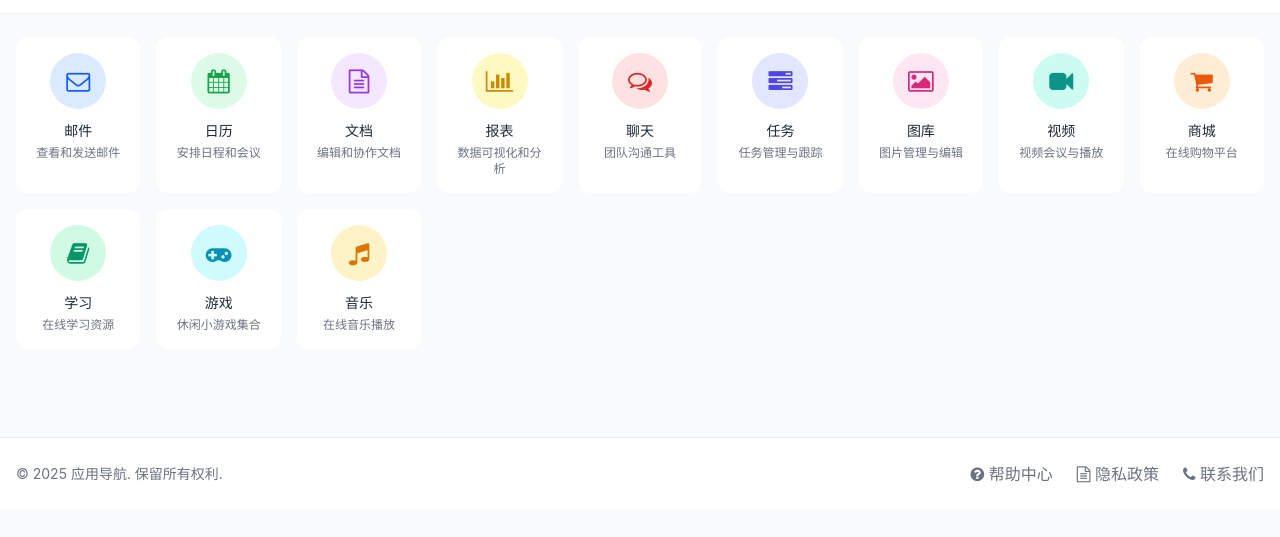
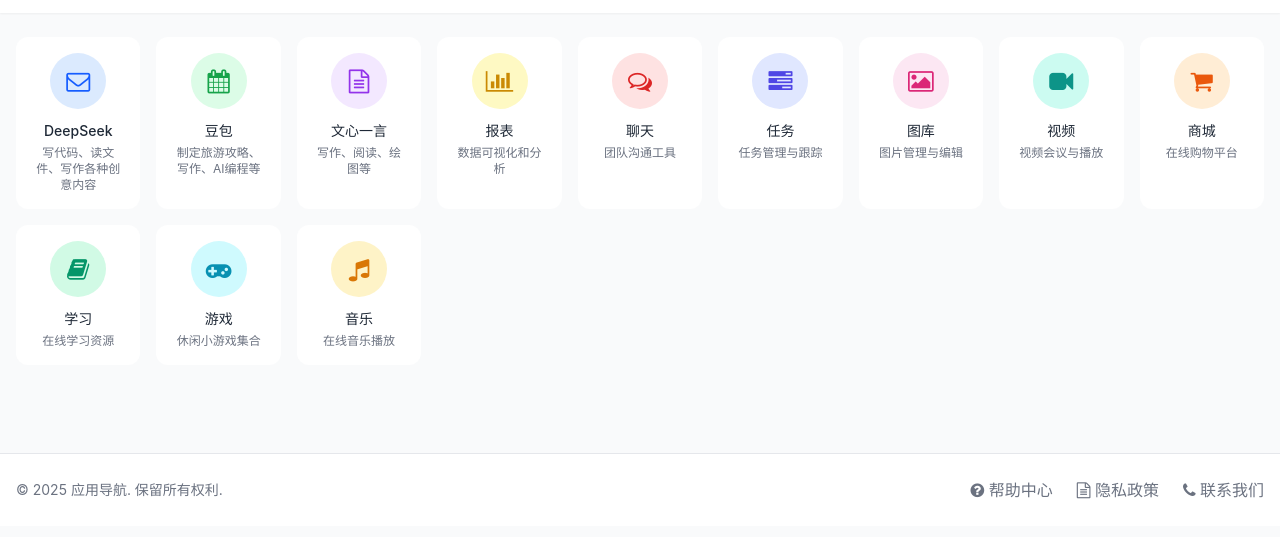
Before and after one commit to Jackhoo1988/paradise, a plain HTML site: page index.html in a window 1280 px wide. Shown: the part 51-588 px from the top of the page. Drawn offline with nearby package versions, Linux system fonts and the light colour scheme.

Commit message:
接入大模型网站

```diff
--- a/index.html
+++ b/index.html
@@ -94,30 +94,30 @@
         <!-- 应用网格 -->
         <div class="grid grid-apps gap-4 mb-8">
             <!-- 应用卡片 1 -->
-            <a href="#" class="bg-white rounded-xl p-4 text-center card-hover">
+            <a href="https://chat.deepseek.com/" class="bg-white rounded-xl p-4 text-center card-hover">
                 <div class="w-14 h-14 mx-auto mb-3 rounded-full bg-blue-100 flex items-center justify-center">
                     <i class="fa fa-envelope-o text-primary text-2xl"></i>
                 </div>
-                <h3 class="font-medium text-sm">邮件</h3>
-                <p class="text-xs text-gray-500 mt-1">查看和发送邮件</p>
+                <h3 class="font-medium text-sm">DeepSeek</h3>
+                <p class="text-xs text-gray-500 mt-1">写代码、读文件、写作各种创意内容</p>
             </a>
 
             <!-- 应用卡片 2 -->
-            <a href="#" class="bg-white rounded-xl p-4 text-center card-hover">
+            <a href="https://www.doubao.com/chat/" class="bg-white rounded-xl p-4 text-center card-hover">
                 <div class="w-14 h-14 mx-auto mb-3 rounded-full bg-green-100 flex items-center justify-center">
                     <i class="fa fa-calendar text-green-600 text-2xl"></i>
                 </div>
-                <h3 class="font-medium text-sm">日历</h3>
-                <p class="text-xs text-gray-500 mt-1">安排日程和会议</p>
+                <h3 class="font-medium text-sm">豆包</h3>
+                <p class="text-xs text-gray-500 mt-1">制定旅游攻略、写作、AI编程等</p>
             </a>
 
             <!-- 应用卡片 3 -->
-            <a href="#" class="bg-white rounded-xl p-4 text-center card-hover">
+            <a href="https://yiyan.baidu.com/" class="bg-white rounded-xl p-4 text-center card-hover">
                 <div class="w-14 h-14 mx-auto mb-3 rounded-full bg-purple-100 flex items-center justify-center">
                     <i class="fa fa-file-text-o text-purple-600 text-2xl"></i>
                 </div>
-                <h3 class="font-medium text-sm">文档</h3>
-                <p class="text-xs text-gray-500 mt-1">编辑和协作文档</p>
+                <h3 class="font-medium text-sm">文心一言</h3>
+                <p class="text-xs text-gray-500 mt-1">写作、阅读、绘图等</p>
             </a>
 
             <!-- 应用卡片 4 -->
```
